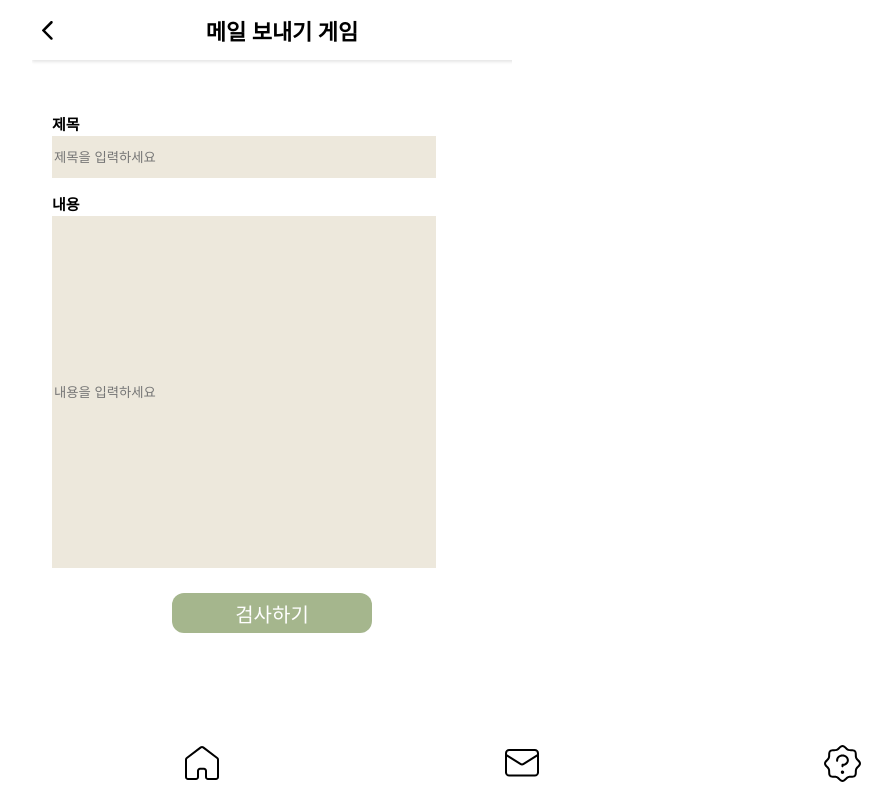
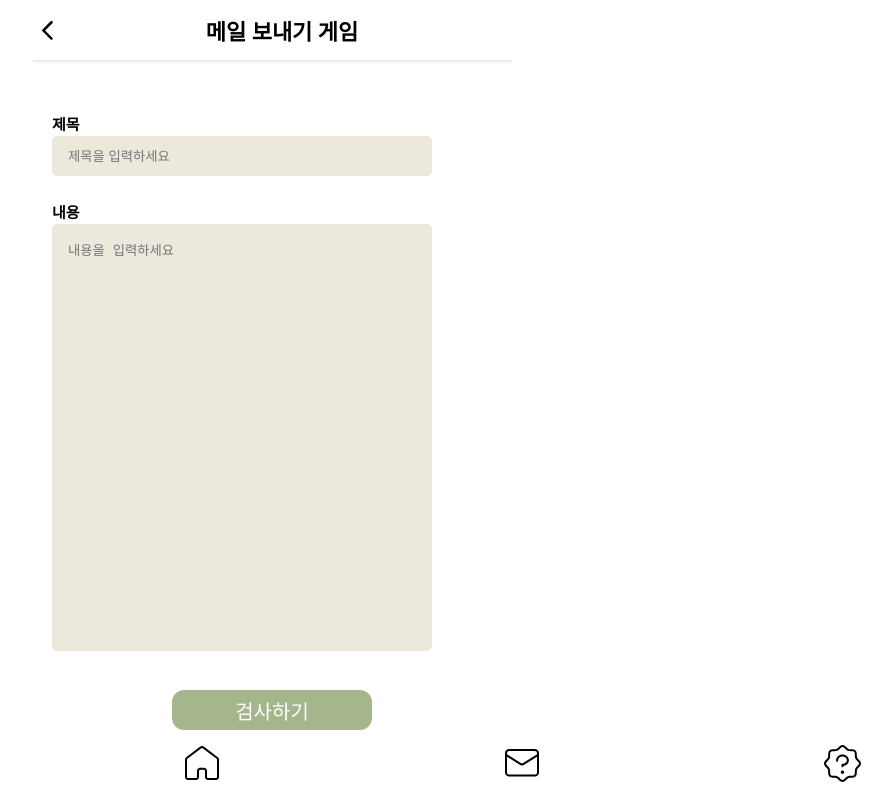
Before and after one commit to onesilver04/COKOTHON_2024, a React (Create React App) app: page /email in a window 1280 px wide. Shown: the whole page, without its empty margins (368-1260 px from the left). Built offline with nearby package versions, Linux system fonts and the light colour scheme; the HTML template or start-up script is replaced by a standard one.

Commit message:
Feat: 메일 게임 api 연동

```diff
--- /dev/null
+++ b/src/api/mail.js
@@ -0,0 +1,26 @@
+import axios from "axios";
+
+const postMail = async (title, content) => {
+  try {
+    const response = await axios.post(
+      `${process.env.REACT_APP_BACKEND_URL}/v1/mail`,
+      {
+        title,
+        content,
+      },
+      {
+        headers: {
+          "Content-Type": "application/json", // Content-Type 설정
+          Authorization: `Bearer ${localStorage.getItem("token")}`,
+        },
+        withCredentials: true,
+      },
+    );
+    return response.data;
+  } catch (error) {
+    console.error("메일 오류!", error);
+    throw error;
+  }
+};
+
+export default postMail;
--- a/src/pages/EmailGame/EmailGame.js
+++ b/src/pages/EmailGame/EmailGame.js
@@ -1,16 +1,26 @@
 import { useNavigate } from "react-router-dom"; // useNavigate 훅 임포트
 import "./styleCss.css";
+import { useState } from "react"; // useState 훅 임포트
 import Header from "../../components/Header";
 import Footer from "../../components/Footer";
+import postMail from "../../api/mail"; // postMail API 임포트
 
 const EmailGame = () => {
   const navigate = useNavigate(); // useNavigate 훅 호출
+
+  // 제목과 내용을 저장하기 위한 state 추가
+  const [title, setTitle] = useState("");
+  const [content, setContent] = useState("");
 
   const inputStyle = {
     width: "380px",
     height: "350px",
     backgroundColor: "#EDE8DC",
     borderWidth: "0px",
+    borderRadius: "5px",
+    padding: "16px",
+    boxSizing: "border-box",
+    marginBottom: "10px",
   };
   const buttonStyle = {
     width: "200px",
@@ -23,9 +33,17 @@ const EmailGame = () => {
     color: "white",
   };
 
-  // 버튼 클릭 시 emailResult 페이지로 이동하는 함수
-  const handleCheckClick = () => {
-    navigate("/emailResult");
+  // 버튼 클릭 시 API 호출 및 emailResult 페이지로 이동하는 함수
+  const handleCheckClick = async () => {
+    try {
+      const result = await postMail(title, content); // API 호출
+      console.log("메일 결과:", result); // 결과 출력
+      navigate("/emailResult", { state: result }); // 성공 시 emailResult 페이지로 이동
+    } catch (error) {
+      // 오류 처리 (필요에 따라 추가)
+      console.error("메일 전송 오류!", error);
+      alert("메일 전송에 실패했습니다. 다시 시도해주세요."); // 사용자에게 알림
+    }
   };
 
   return (
@@ -41,11 +59,22 @@ const EmailGame = () => {
             <input
               placeholder="제목을 입력하세요"
               style={{ ...inputStyle, height: "40px" }}
+              value={title} // 제목 입력 값
+              onChange={(e) => { return setTitle(e.target.value); }} // 제목 업데이트
             />
           </div>
           <div className="content">
             <h3 style={{ fontSize: "15px", marginBottom: "2px" }}>내용</h3>
-            <input placeholder="내용을 입력하세요" style={inputStyle} />
+            <textarea
+              placeholder="내용을 입력하세요"
+              style={{
+                ...inputStyle,
+                height: "427px", // 자동 높이 조정
+                resize: "none", // 크기 조정 불가능
+              }}
+              value={content} // 내용 입력 값
+              onChange={(e) => { return setContent(e.target.value); }} // 내용 업데이트
+            />
           </div>
         </div>
         <div
@@ -61,4 +90,5 @@ const EmailGame = () => {
     </>
   );
 };
+
 export default EmailGame;
--- a/src/pages/EmailGame/EmailGameResult.js
+++ b/src/pages/EmailGame/EmailGameResult.js
@@ -1,4 +1,5 @@
 import styled from "styled-components";
+import { useLocation } from "react-router-dom";
 import Header from "../../components/Header";
 import Footer from "../../components/Footer";
 
@@ -54,24 +55,31 @@ const Line = styled.div`
 `;
 
 const EmailGameResult = () => {
+  const location = useLocation(); // 현재 위치 정보를 가져옴
+  const {
+    title, content, score, output,
+  } = location.state || {};
+
   return (
     <div>
       <Header title="메일보내기 게임" url="/email" />
       <MainContainer>
         <Text>당신의 메일 점수는?</Text>
-        <Score>65 점</Score>
+        <Score>
+          {score}
+          {" "}
+          점
+        </Score>
 
-        <Title>세종대완이 추천하는 메일 예시입니다!</Title>
+        <Title>세종대완이 분석한 메일</Title>
         <MailContainer>
-          <MailTitle>
-            {" "}
-            시험 문의드립니다. 신소재공학과 20221234 홍길동
-          </MailTitle>
-          <Line />
+          {/* <MailTitle> */}
+          {/*  {" "} */}
+          {/*  시험 문의드립니다. 신소재공학과 20221234 홍길동 */}
+          {/* </MailTitle> */}
+          {/* <Line /> */}
           <MailText>
-            교수님 안녕하세요, 신소재공학과 20221234 홍길동입니다.
-            금속표면공학을 수강하며 좋은 수업을 듣고 저의 전공 지식을 발전시키는
-            좋은 기회를 얻을 수 있었습니다.
+            {output}
           </MailText>
         </MailContainer>
       </MainContainer>
```
